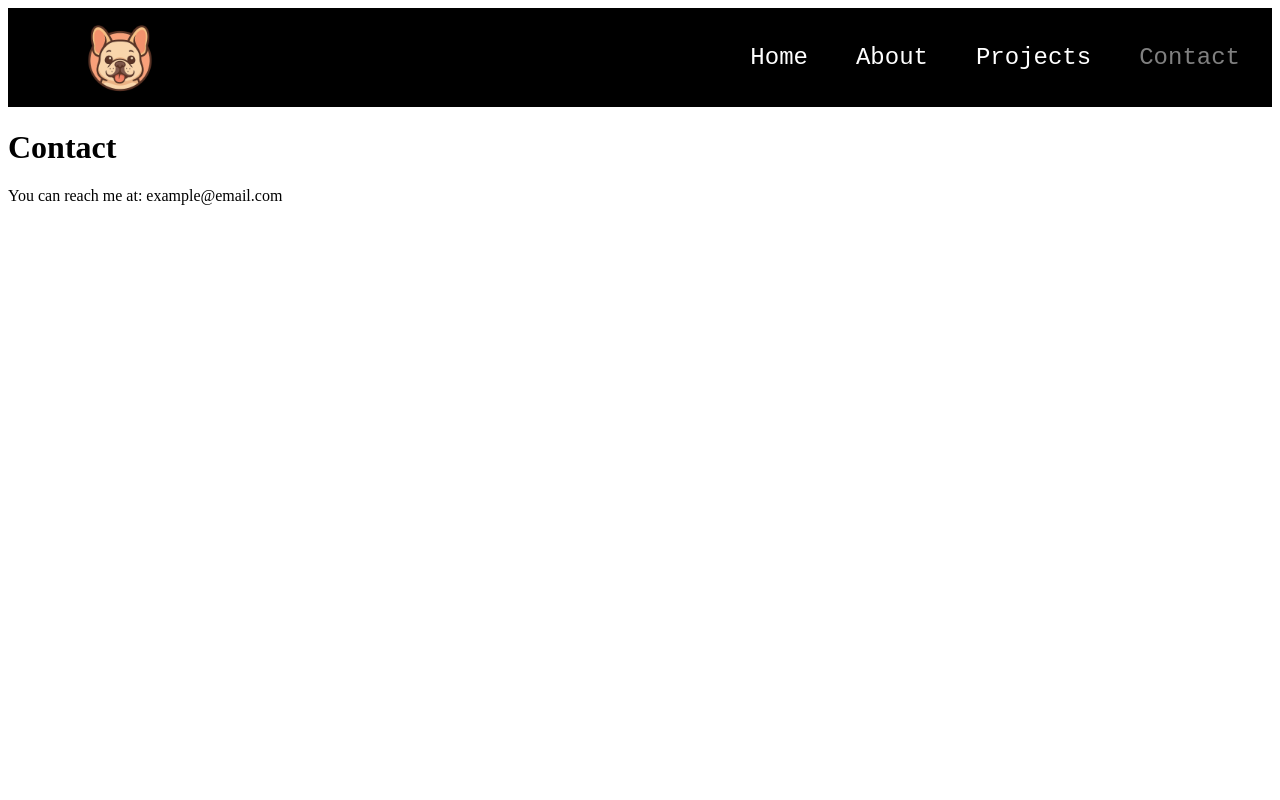
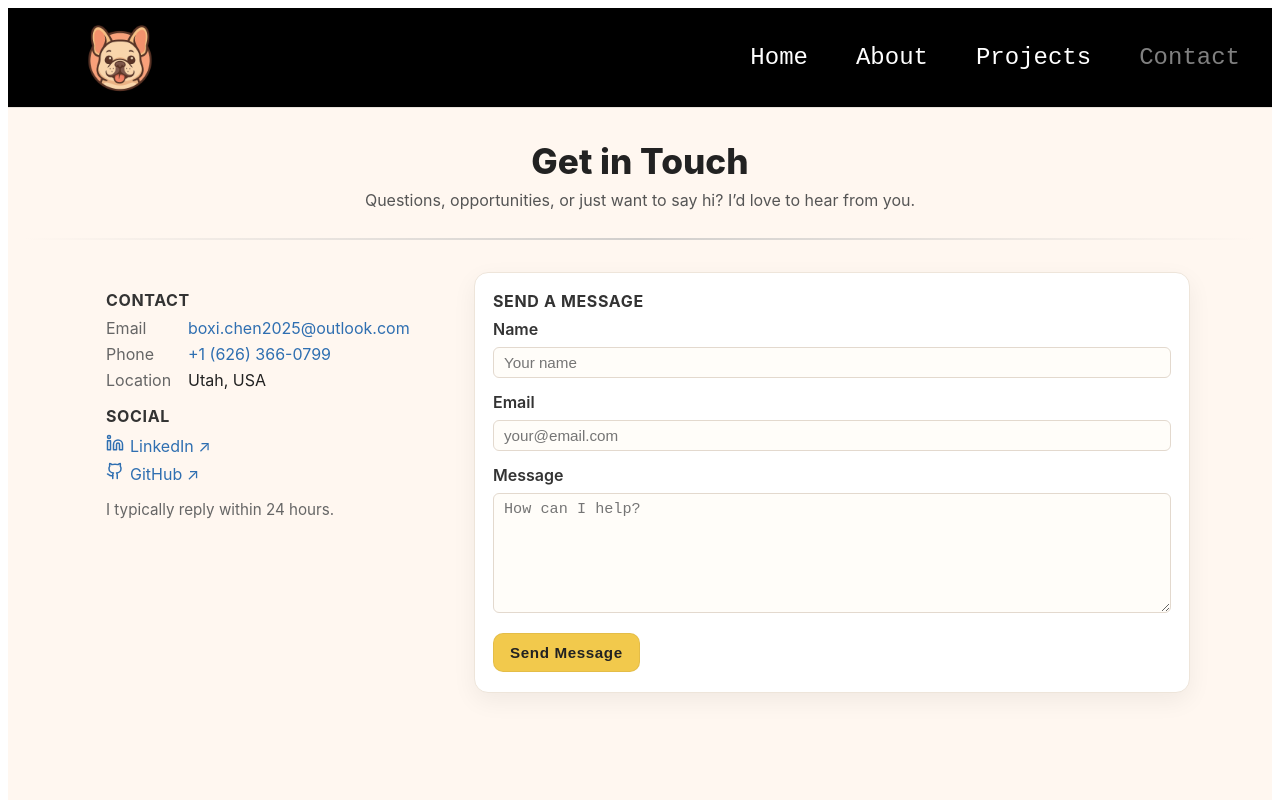
Before and after one commit to K3rpa/P_web, a React (Vite) app in the folder p-web/: page /contact in a window 1280 px wide. Shown: the top 800 px of the page. Built offline with nearby package versions, Linux system fonts and the light colour scheme.

Commit message:
finish contact page

```diff
--- a/p-web/package.json
+++ b/p-web/package.json
@@ -11,6 +11,7 @@
   },
   "dependencies": {
     "framer-motion": "^12.23.12",
+    "lucide-react": "^0.542.0",
     "react": "^19.1.1",
     "react-dom": "^19.1.1",
     "react-router-dom": "^7.8.2"
--- /dev/null
+++ b/p-web/src/pages/Contact.css
@@ -0,0 +1,163 @@
+/* ===== Contact Page ===== */
+.contactWrap {
+  min-height: 100vh;
+  background: #fff7f0;
+}
+
+.contactWrap {
+  background: #fff7f0;
+  border-top: 1px solid #e8e2db;
+  padding: 32px 16px 44px;
+  font-family: "Inter","Segoe UI","Helvetica Neue",Arial,sans-serif;
+  color: #222;
+}
+
+.contactHeader {
+  max-width: 980px;
+  margin: 0 auto 18px auto;
+  text-align: center;
+}
+.contactHeader h1 {
+  margin: 0 0 8px 0;
+  font-size: clamp(1.6rem, 3.5vw, 2.2rem);
+  font-weight: 800;
+}
+.contactHeader p {
+  margin: 0;
+  color: #555;
+}
+
+/* full-width gradient divider */
+.contactDivider {
+  height: 2px;
+  width: 100%;
+  margin: 28px 0 32px 0;
+  background: linear-gradient(to right, transparent, #bdbdbd, transparent);
+  opacity: .7;
+  border-radius: 2px;
+}
+
+/* Two-column layout */
+.contactGrid {
+  max-width: 1100px;
+  margin: 0 auto;
+  display: grid;
+  grid-template-columns: minmax(260px, 360px) 1fr;
+  gap: 24px;
+  align-items: start;
+}
+
+/* Left column: info */
+.contactInfo {
+  padding: 18px 16px;
+}
+.subTitle {
+  margin: 0 0 8px 0;
+  font-size: 1rem;
+  font-weight: 700;
+  letter-spacing: .04em;
+  text-transform: uppercase;
+  color: #333;
+}
+.infoList, .socialList {
+  list-style: none;
+  padding: 0;
+  margin: 6px 0 16px 0;
+}
+.infoList li, .socialList li {
+  display: flex;
+  gap: 10px;
+  align-items: baseline;
+  margin: 6px 0;
+}
+.label {
+  min-width: 72px;
+  color: #666;
+}
+.contactInfo a {
+  color: #2F6FB1;
+  text-decoration: none;
+}
+.contactInfo a:hover { text-decoration: underline; }
+.note { margin-top: 8px; color: #666; font-size: .95rem; }
+
+/* Right column: form card */
+.contactCard {
+  background: #ffffff;
+  border: 1px solid #eee5da;
+  border-radius: 14px;
+  box-shadow: 0 8px 24px rgba(0,0,0,.06);
+  padding: 18px 18px 20px;
+}
+.field {
+  display: grid;
+  gap: 8px;
+  margin-bottom: 14px;
+}
+.field span {
+  font-weight: 600;
+  color: #333;
+}
+input[type="text"],
+input[type="email"],
+textarea {
+    box-sizing: border-box;
+    width: 100%;
+    border: 1px solid #e3d9ce;
+    background: #fffdf9;
+    border-radius: 6px;
+    padding: 6px 10px;
+    font-size: 0.95rem;
+    color: #222;
+    outline: none;
+    transition: border-color .2s ease, box-shadow .2s ease;
+}
+textarea {
+  resize: vertical;
+  min-height: 120px;
+}
+input:focus, textarea:focus {
+  border-color: #c9bfb3;
+  box-shadow: 0 0 0 3px rgba(47,111,177,0.12);
+}
+
+.sendBtn {
+  margin-top: 6px;
+  border: 1px solid rgba(0,0,0,.06);
+  background: #f2c94c;
+  color: #222;
+  font-weight: 800;
+  letter-spacing: .04em;
+  font-size: 0.95rem;
+  padding: 10px 16px;
+  border-radius: 10px;
+  cursor: pointer;
+  transition: transform .08s ease, box-shadow .2s ease;
+}
+.sendBtn:hover { box-shadow: 0 8px 18px rgba(0,0,0,.1); }
+.sendBtn:active { transform: translateY(1px); }
+
+.status {
+  margin-top: 10px;
+  padding: 10px 12px;
+  border-radius: 10px;
+  font-size: .92rem;
+}
+.status.ok {
+  background: #e9f7ee;
+  color: #1d7f5b;
+  border: 1px solid #cdeedb;
+}
+.status.err {
+  background: #fff1f1;
+  color: #b3261e;
+  border: 1px solid #ffd6d6;
+}
+
+/* Responsive */
+@media (max-width: 880px) {
+  .contactGrid {
+    grid-template-columns: 1fr;
+  }
+  .contactInfo { padding-top: 0; }
+}
--- a/p-web/src/pages/Contact.jsx
+++ b/p-web/src/pages/Contact.jsx
@@ -1,11 +1,139 @@
-import React from "react";
-import Navbar from "../components/Navbar";
+import React, { useState } from "react";
+import { motion, useReducedMotion } from "framer-motion";
+import { Linkedin, Github } from "lucide-react";
+import "./Contact.css";
 
 export default function Contact() {
+  const reduce = useReducedMotion();
+  const [form, setForm] = useState({ name: "", email: "", message: "" });
+  const [status, setStatus] = useState(null); // "ok" | "error" | null
+
+  // Simple client-side validation + demo submit
+  const onSubmit = (e) => {
+    e.preventDefault();
+    const emailOk = /^[^\s@]+@[^\s@]+\.[^\s@]+$/.test(form.email);
+    if (!form.name || !emailOk || !form.message) {
+      setStatus("error");
+      return;
+    }
+    // TODO: replace with your real submit (fetch to API / Formspree / etc.)
+    setTimeout(() => setStatus("ok"), reduce ? 0 : 300);
+  };
+
   return (
-    <div>
-      <h1>Contact</h1>
-      <p>You can reach me at: example@email.com</p>
-    </div>
+    <main className="contactWrap" aria-labelledby="contact-title">
+      <motion.div
+        className="contactHeader"
+        initial={{ opacity: 0, y: 10 }}
+        whileInView={{ opacity: 1, y: 0 }}
+        viewport={{ once: true, amount: 0.4 }}
+        transition={{ duration: reduce ? 0 : 0.4, ease: "easeOut" }}
+      >
+        <h1 id="contact-title">Get in Touch</h1>
+        <p>Questions, opportunities, or just want to say hi? I’d love to hear from you.</p>
+      </motion.div>
+
+      {/* full-width divider */}
+      <div className="contactDivider" />
+
+      <section className="contactGrid">
+        {/* Left: contact info */}
+        <motion.aside
+          className="contactInfo"
+          initial={{ opacity: 0, y: 12 }}
+          whileInView={{ opacity: 1, y: 0 }}
+          viewport={{ once: true, amount: 0.35 }}
+          transition={{ duration: reduce ? 0 : 0.45, ease: "easeOut", delay: reduce ? 0 : 0.05 }}
+        >
+          <h2 className="subTitle">Contact</h2>
+          <ul className="infoList">
+            <li>
+              <span className="label">Email</span>
+              <a href="mailto:you@example.com">boxi.chen2025@outlook.com</a>
+            </li>
+            { <li>
+              <span className="label">Phone</span>
+              <a href="tel:+1234567890">+1 (626) 366-0799</a>
+            </li> }
+            <li>
+              <span className="label">Location</span>
+              <span>Utah, USA</span>
+            </li>
+          </ul>
+
+          <h2 className="subTitle">Social</h2>
+          <ul className="socialList">
+            <li><a href="https://www.linkedin.com/in/boxi-chen-622115250/" target="_blank" rel="noreferrer">
+            <Linkedin size={18} style={{ marginRight: "6px" }} />
+            LinkedIn ↗</a></li>
+            <li><a href="https://github.com/K3rpa" target="_blank" rel="noreferrer">
+            <Github size={18} style={{ marginRight: "6px" }} />
+            GitHub ↗</a></li>
+          </ul>
+
+          <p className="note">I typically reply within 24 hours.</p>
+        </motion.aside>
+
+        {/* Right: form */}
+        <motion.section
+          className="contactCard"
+          initial={{ opacity: 0, y: 12 }}
+          whileInView={{ opacity: 1, y: 0 }}
+          viewport={{ once: true, amount: 0.35 }}
+          transition={{ duration: reduce ? 0 : 0.45, ease: "easeOut", delay: reduce ? 0 : 0.15 }}
+        >
+          <h2 className="subTitle">Send a Message</h2>
+          <form onSubmit={onSubmit} noValidate>
+            <label className="field">
+              <span>Name</span>
+              <input
+                type="text"
+                name="name"
+                autoComplete="name"
+                placeholder="Your name"
+                value={form.name}
+                onChange={(e) => setForm({ ...form, name: e.target.value })}
+                required
+              />
+            </label>
+
+            <label className="field">
+              <span>Email</span>
+              <input
+                type="email"
+                name="email"
+                autoComplete="email"
+                placeholder="your@email.com"
+                value={form.email}
+                onChange={(e) => setForm({ ...form, email: e.target.value })}
+                required
+              />
+            </label>
+
+            <label className="field">
+              <span>Message</span>
+              <textarea
+                name="message"
+                rows="5"
+                placeholder="How can I help?"
+                value={form.message}
+                onChange={(e) => setForm({ ...form, message: e.target.value })}
+                required
+              />
+            </label>
+
+            <button className="sendBtn" type="submit">Send Message</button>
+
+            {/* inline status feedback */}
+            {status === "ok" && <div className="status ok" role="status">Thanks! Your message has been sent(non-working, please send through your email).</div>}
+            {status === "error" && (
+              <div className="status err" role="alert">
+                Please fill in your name, a valid email, and a message.
+              </div>
+            )}
+          </form>
+        </motion.section>
+      </section>
+    </main>
   );
 }
```
Also changed, not shown: 1 other file (tests, documents, lock files or other folders).
